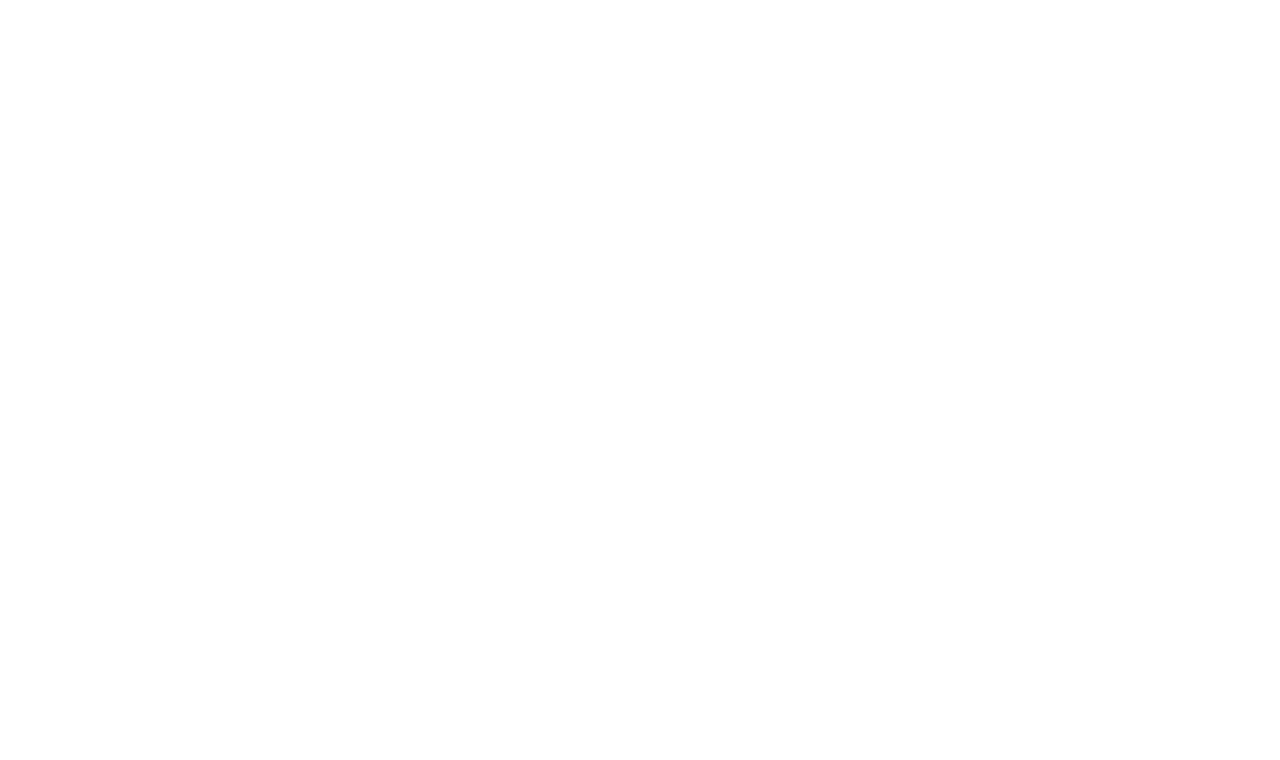
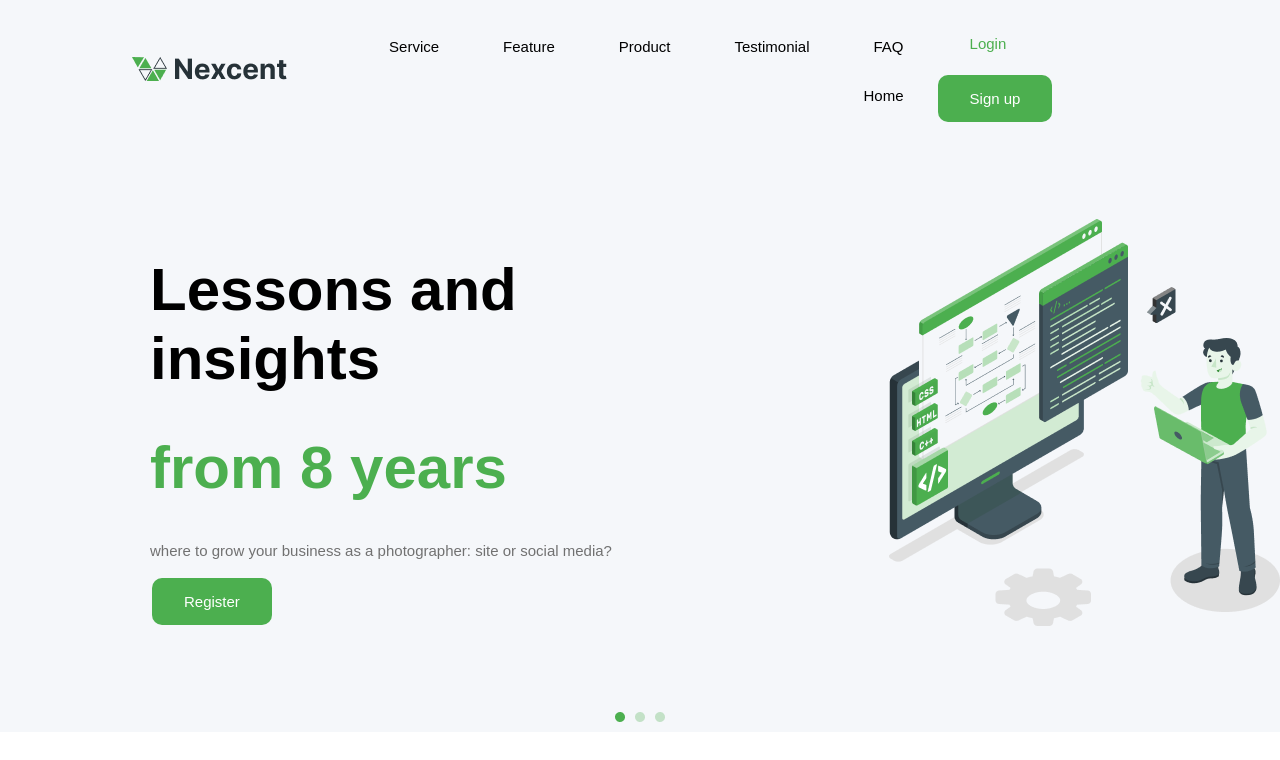
Before and after one commit to MaksimasB/komandinis-darbas-1, a plain HTML site: page index.html in a window 1280 px wide. Drawn offline with Linux system fonts and the light colour scheme.

Commit message:
add navigation and header

```diff
--- a/index.html
+++ b/index.html
@@ -1,14 +1,48 @@
 <!DOCTYPE html>
 <html lang="en">
+
 <head>
   <meta charset="UTF-8" />
   <meta name="viewport" content="width=device-width, initial-scale=1.0" />
   <title>Document</title>
   <link rel="stylesheet" href="style.css" />
 </head>
+
 <body>
-    <nav></nav>
-    <header></header>
+  <section class="topnav">
+    <div class="navlogo">
+      <img src="image/Logo.png">
+    </div>
+    <nav>
+      <a href="#faq">FAQ</a>
+      <a href="#testimonial">Testimonial</a>
+      <a href="#product">Product</a>
+      <a href="#feature">Feature</a>
+      <a href="#service">Service</a>
+      <a href="#home">Home</a>
+    </nav>
+    <div class="navbuttons">
+      <button class="button1">Login</button><button class="button2">Sign up</button>
+    </div>
+  </section>
+  <header class="main">
+    <div>
+      <h1>Lessons and insights</h1>
+      <h1 class="greentext">from 8 years</h1>
+      <p>where to grow your business as a photographer: site or social media?</p>
+      <button class="button2">Register</button>
+    </div>
+    <div class="headphoto">
+      <img src="image/header ilustration.png">
+    </div>
+  </header>
+  <section>
+    <div class="dots">
+      <img src="image/Ellipse 5.png">
+      <img src="image/Ellipse 6.png">
+      <img src="image/Ellipse 6.png">
+    </div>
+  </section>
   <section class="our-clients"></section>
   <section class="helping"></section>
   <section class="how-to-design"></section>
@@ -17,4 +51,5 @@
   <section class="fringilla"></section>
   <footer></footer>
 </body>
+
 </html>
--- a/style.css
+++ b/style.css
@@ -0,0 +1,106 @@
+body {
+    background-color: white;
+    margin: 0;
+    padding: 0;
+    font-family: Arial, Helvetica, sans-serif;
+    height: 100vh;
+    width: 100wh;
+}
+
+.topnav {
+    display: flex;
+    background-color: #f5f7fa;
+    padding: 1rem 2rem;
+    justify-content: space-between;
+    align-items: center;
+
+    .navlogo {
+        padding-left: 100px;
+    }
+
+    .navbuttons {
+        padding-right: 100px;
+    }
+
+    .button1 {
+        background-color: #f5f7fa;
+        color: #4CAF4F;
+        border-color: #8ec2f2;
+        margin: 5px;
+        border: none;
+        cursor: pointer;
+        font-size: 15px;
+        text-align: center;
+        padding: 15px 32px;
+        display: inline-block;
+        margin: 4px 2px;
+    }
+
+    .button2 {
+        background-color: #4CAF4F;
+        color: white;
+        margin: 5px;
+        border-radius: 10px;
+        cursor: pointer;
+        font-size: 15px;
+        text-align: center;
+        border: none;
+        padding: 15px 32px;
+        display: inline-block;
+        margin: 4px 2px;
+    }
+    nav {
+        justify-content: center;
+    }
+}
+.topnav a {
+    float: right;
+    text-align: right;
+    padding: 1rem 2rem;
+    text-decoration: none;
+    font-size: 15px;
+    color: black;
+}
+.main {
+    display: flex;
+    background-color: #f5f7fa;
+    max-inline-size: 100%;
+    height: 35rem;
+    align-items: center;
+    font-size: 30px;
+    padding-left: 150px;
+
+    .greentext {
+        color: #4CAF4F;
+    }
+
+    p {
+        color: #717171;
+        font-size: 15px;
+    }
+    .headphoto {
+        display: flex;
+        float: right;
+        padding-left: 250px;
+    }
+    .button2 {
+        background-color: #4CAF4F;
+        color: white;
+        margin: 5px;
+        border-radius: 10px;
+        cursor: pointer;
+        font-size: 15px;
+        text-align: center;
+        border: none;
+        padding: 15px 32px;
+        display: inline-block;
+        margin: 4px 2px;
+    }
+}
+.dots{
+    display: flex;
+    justify-content: center;
+    background-color: #f5f7fa;
+    padding: 10px;
+    gap: 10px;
+}
```
Also changed, not shown: image/Ellipse 5.png (added), image/Ellipse 6.png (added), image/Logo.png (added), image/header ilustration.png (added). Lines whose indentation alone changed are shown as unchanged.
